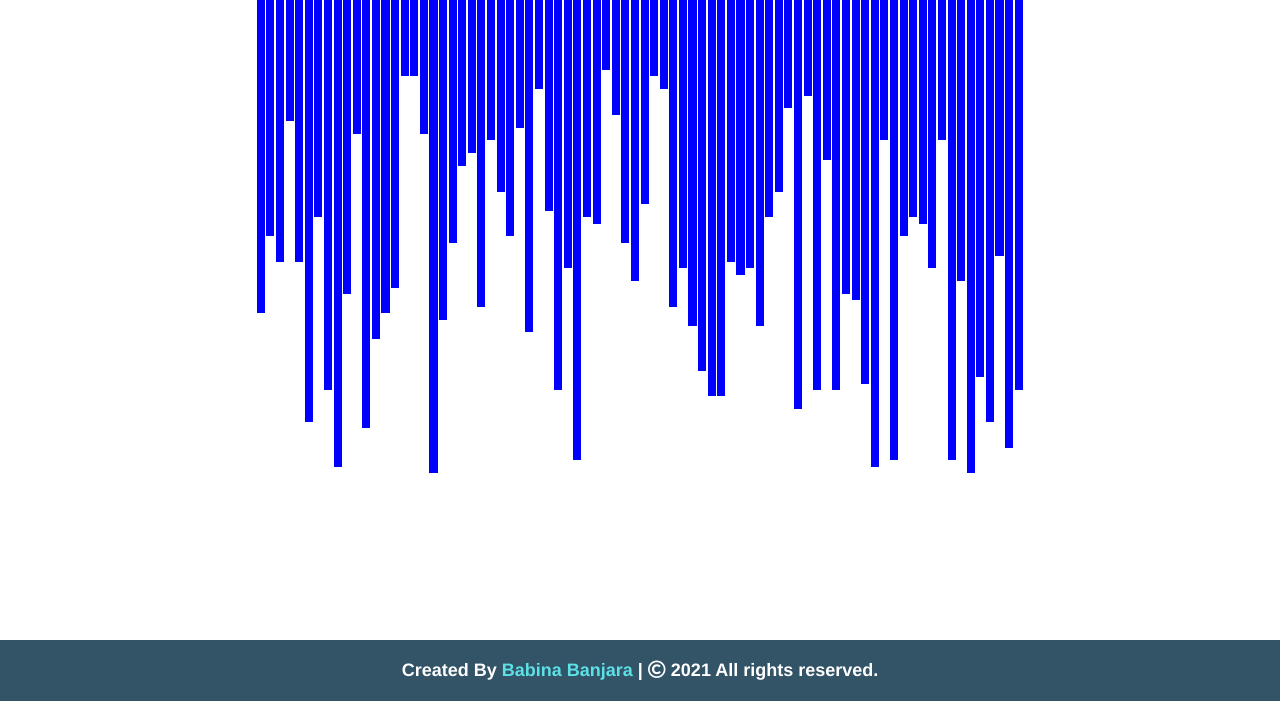
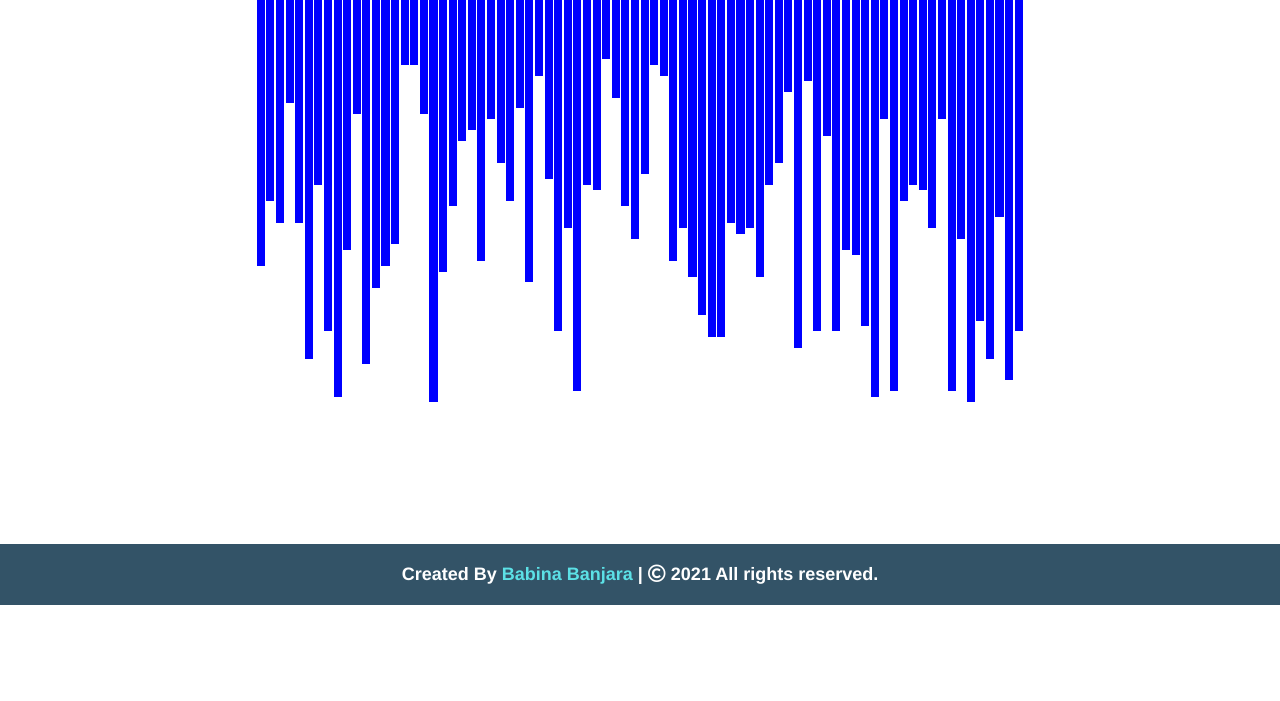
Before and after one commit to bbabina/Sorting-Visualizer, a PHP site: page / in a window 1280 px wide. Shown: the part 159-860 px from the top of the page. After the commit the page ends 764 px from the top, so only its background shows below. Run offline with PHP 8.4, Linux system fonts and the light colour scheme.

Commit message:
changed style.css

```diff
--- a/style.css
+++ b/style.css
@@ -131,7 +131,7 @@ section #array_container {
     display: -ms-flexbox;
     display: flex;
     width: 100%;
-    height: 80vh;
+    height: 68vh;
 }
 
 section #Info_Cont2 {
```
